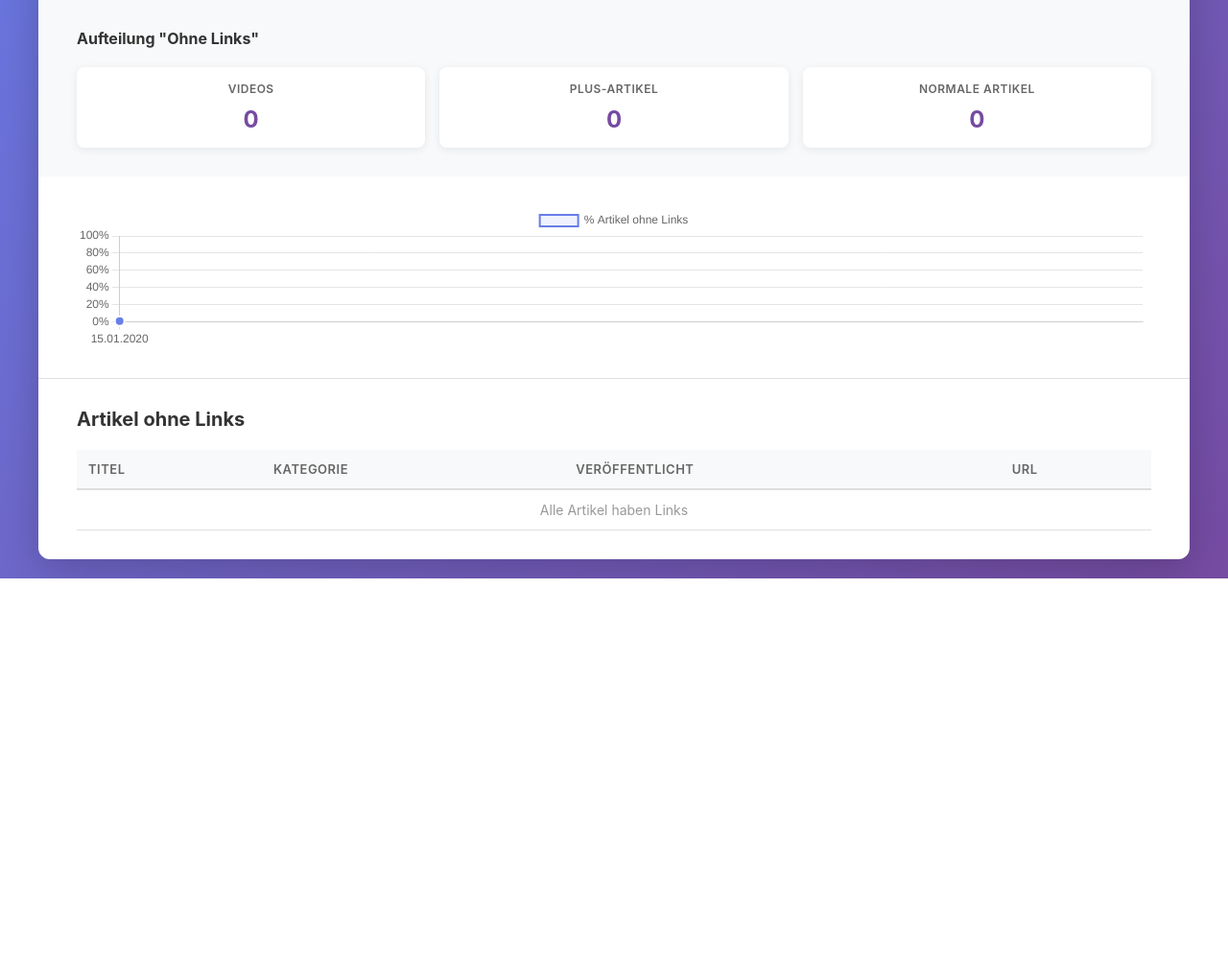
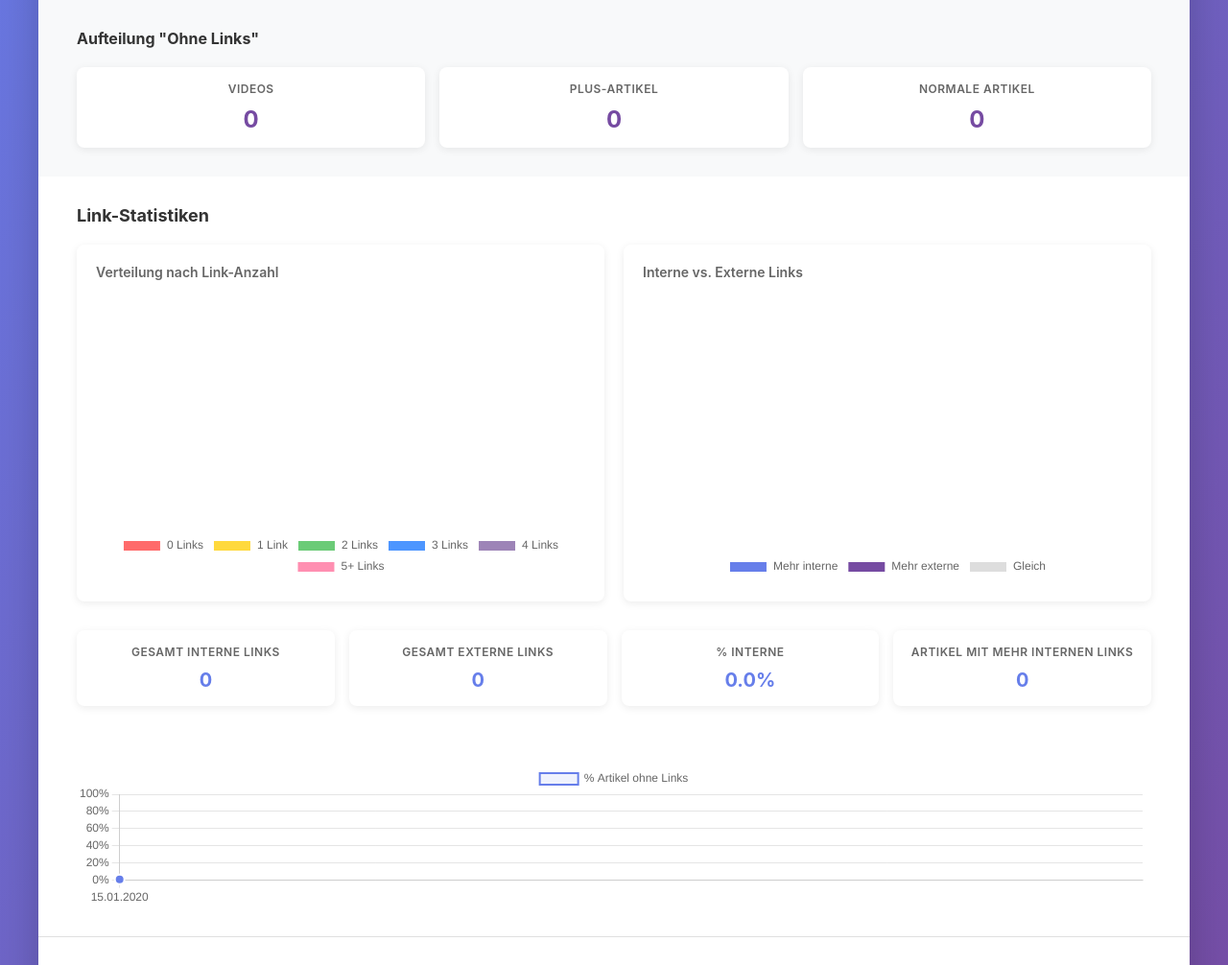
Before and after one commit to BILDSEOVG/article_without_links_B, a Flask app: page / in a window 1280 px wide. Shown: the part 446-1452 px from the top of the page at 96% size. Before the commit the page ends 1049 px from the top, so only its background shows below. Run offline with Flask 3, Linux system fonts and the light colour scheme; tables that the repository leaves empty hold one stand-in row (values such as "Sample post"); data that the repository does not hold is empty.

Commit message:
Add Link-Statistiken section with pie charts
- Track internal vs external links separately
- Link distribution pie chart (0, 1, 2, 3, 4, 5+ links)
- Internal vs external pie chart
- Statistics on articles with more internal/external links
- New database fields: internal_links, external_links
- New API endpoint: /api/link-statistics
- Charts automatically update on date change
- 87.8% of all links are internal
- 154 articles have more internal than external links

```diff
--- a/app.py
+++ b/app.py
@@ -77,6 +77,80 @@ def trigger_run():
 def get_progress():
     progress = checker.get_progress()
     return jsonify(progress)
+
+@app.route("/api/link-statistics")
+def get_link_statistics():
+    date_str = request.args.get("date")
+
+    if date_str:
+        stats = checker.get_stats_for_date(date_str)
+    else:
+        stats = checker.get_latest_stats()
+
+    if not stats:
+        return jsonify({"error": "No data available"}), 404
+
+    run_id = stats["id"]
+    articles = checker.get_articles_for_run(run_id)
+
+    # Link count distribution (pie chart data)
+    link_distribution = {
+        "0_links": 0,
+        "1_link": 0,
+        "2_links": 0,
+        "3_links": 0,
+        "4_links": 0,
+        "5plus_links": 0
+    }
+
+    internal_external_count = {
+        "more_internal": 0,
+        "more_external": 0,
+        "equal": 0
+    }
+
+    for article in articles:
+        if article.get("is_video", 0) == 1:
+            continue
+
+        link_count = article.get("link_count", 0)
+        if link_count == 0:
+            link_distribution["0_links"] += 1
+        elif link_count == 1:
+            link_distribution["1_link"] += 1
+        elif link_count == 2:
+            link_distribution["2_links"] += 1
+        elif link_count == 3:
+            link_distribution["3_links"] += 1
+        elif link_count == 4:
+            link_distribution["4_links"] += 1
+        else:
+            link_distribution["5plus_links"] += 1
+
+        # Count internal vs external
+        internal = article.get("internal_links", 0)
+        external = article.get("external_links", 0)
+        if internal > external:
+            internal_external_count["more_internal"] += 1
+        elif external > internal:
+            internal_external_count["more_external"] += 1
+        else:
+            internal_external_count["equal"] += 1
+
+    # Calculate totals for internal/external
+    total_internal = sum(a.get("internal_links", 0) for a in articles if a.get("is_video", 0) == 0)
+    total_external = sum(a.get("external_links", 0) for a in articles if a.get("is_video", 0) == 0)
+
+    return jsonify({
+        "link_distribution": link_distribution,
+        "internal_external": internal_external_count,
+        "totals": {
+            "total_internal": total_internal,
+            "total_external": total_external,
+            "pct_internal": (total_internal / (total_internal + total_external) * 100) if (total_internal + total_external) > 0 else 0,
+            "pct_external": (total_external / (total_internal + total_external) * 100) if (total_internal + total_external) > 0 else 0
+        }
+    })
 
 @app.route("/api/first-paragraph-stats")
 def get_first_paragraph_stats():
--- a/checker.py
+++ b/checker.py
@@ -47,6 +47,8 @@ def _init_db():
             published_date TEXT,
             is_video INTEGER,
             is_plus_article INTEGER,
+            internal_links INTEGER,
+            external_links INTEGER,
             FOREIGN KEY(run_id) REFERENCES runs(id)
         )
     """)
@@ -87,6 +89,8 @@ def _scrape_url(url):
 
         link_count = 0
         first_paragraph_link_count = 0
+        internal_links = 0
+        external_links = 0
 
         if main and not is_video:
             # Find all text-link elements in main content
@@ -111,6 +115,12 @@ def _scrape_url(url):
 
                 link_count += 1
 
+                # Count internal vs external links
+                if href.startswith("/") or "bild.de" in href:
+                    internal_links += 1
+                else:
+                    external_links += 1
+
             # Count links in first paragraph
             first_paragraph = main.find("p")
             if first_paragraph:
@@ -130,6 +140,8 @@ def _scrape_url(url):
             "first_paragraph_link_count": first_paragraph_link_count,
             "is_video": 1 if is_video else 0,
             "is_plus_article": 1 if is_plus_article else 0,
+            "internal_links": internal_links,
+            "external_links": external_links,
             "error": None
         }
     except Exception as e:
@@ -141,6 +153,8 @@ def _scrape_url(url):
             "first_paragraph_link_count": 0,
             "is_video": 0,
             "is_plus_article": 0,
+            "internal_links": 0,
+            "external_links": 0,
             "error": str(e)
         }
 
@@ -258,9 +272,9 @@ def run_check(progress_callback=None):
     for url, result in scraped.items():
         category = _get_category_from_url(url)
         c.execute("""
-            INSERT INTO articles (run_id, url, title, link_count, first_paragraph_link_count, category, published_date, is_video, is_plus_article)
-            VALUES (?, ?, ?, ?, ?, ?, ?, ?, ?)
-        """, (run_id, url, result["title"], result["link_count"], result.get("first_paragraph_link_count", 0), category, result.get("published_date", ""), result.get("is_video", 0), result.get("is_plus_article", 0)))
+            INSERT INTO articles (run_id, url, title, link_count, first_paragraph_link_count, category, published_date, is_video, is_plus_article, internal_links, external_links)
+            VALUES (?, ?, ?, ?, ?, ?, ?, ?, ?, ?, ?)
+        """, (run_id, url, result["title"], result["link_count"], result.get("first_paragraph_link_count", 0), category, result.get("published_date", ""), result.get("is_video", 0), result.get("is_plus_article", 0), result.get("internal_links", 0), result.get("external_links", 0)))
 
     conn.commit()
     conn.close()
--- a/static/app.js
+++ b/static/app.js
@@ -1,4 +1,6 @@
 let trendChart = null;
+let linkDistributionChart = null;
+let internalExternalChart = null;
 
 async function loadStats(date = null) {
     try {
@@ -318,9 +320,11 @@ document.getElementById("dateInput").addEventListener("change", (e) => {
     if (e.target.value) {
         loadStats(e.target.value);
         loadFirstParaStats();
+        loadLinkStatistics();
     } else {
         loadStats();
         loadFirstParaStats();
+        loadLinkStatistics();
     }
 });
 
@@ -334,9 +338,113 @@ document.getElementById("expandBtn").addEventListener("click", () => {
     loadFirstParaStats();
 });
 
+async function loadLinkStatistics() {
+    try {
+        const dateInput = document.getElementById("dateInput");
+        const date = dateInput.value || null;
+
+        let url = "/api/link-statistics";
+        if (date) {
+            url += "?date=" + date;
+        }
+
+        const response = await fetch(url);
+        if (!response.ok) throw new Error(`HTTP ${response.status}`);
+
+        const data = await response.json();
+        const dist = data.link_distribution;
+        const ie = data.internal_external;
+        const totals = data.totals;
+
+        // Update summary stats
+        document.getElementById("totalInternalLinks").textContent = totals.total_internal;
+        document.getElementById("totalExternalLinks").textContent = totals.total_external;
+        document.getElementById("pctInternalLinks").textContent = totals.pct_internal.toFixed(1) + "%";
+        document.getElementById("articlesMoreInternal").textContent = ie.more_internal;
+
+        // Link distribution pie chart
+        const ctx1 = document.getElementById("linkDistributionChart");
+        if (linkDistributionChart) linkDistributionChart.destroy();
+
+        linkDistributionChart = new Chart(ctx1, {
+            type: "doughnut",
+            data: {
+                labels: ["0 Links", "1 Link", "2 Links", "3 Links", "4 Links", "5+ Links"],
+                datasets: [{
+                    data: [
+                        dist["0_links"],
+                        dist["1_link"],
+                        dist["2_links"],
+                        dist["3_links"],
+                        dist["4_links"],
+                        dist["5plus_links"]
+                    ],
+                    backgroundColor: [
+                        "#FF6B6B",
+                        "#FFD93D",
+                        "#6BCB77",
+                        "#4D96FF",
+                        "#9D84B7",
+                        "#FF8FB1"
+                    ],
+                    borderColor: "white",
+                    borderWidth: 2
+                }]
+            },
+            options: {
+                responsive: true,
+                maintainAspectRatio: false,
+                plugins: {
+                    legend: {
+                        position: "bottom"
+                    }
+                }
+            }
+        });
+
+        // Internal vs external pie chart
+        const ctx2 = document.getElementById("internalExternalChart");
+        if (internalExternalChart) internalExternalChart.destroy();
+
+        internalExternalChart = new Chart(ctx2, {
+            type: "doughnut",
+            data: {
+                labels: ["Mehr interne", "Mehr externe", "Gleich"],
+                datasets: [{
+                    data: [
+                        ie.more_internal,
+                        ie.more_external,
+                        ie.equal
+                    ],
+                    backgroundColor: [
+                        "#667eea",
+                        "#764ba2",
+                        "#ddd"
+                    ],
+                    borderColor: "white",
+                    borderWidth: 2
+                }]
+            },
+            options: {
+                responsive: true,
+                maintainAspectRatio: false,
+                plugins: {
+                    legend: {
+                        position: "bottom"
+                    }
+                }
+            }
+        });
+
+    } catch (error) {
+        console.error("Error loading link statistics:", error);
+    }
+}
+
 // Initial load
 window.addEventListener("load", () => {
     loadStats();
     loadHistory();
     loadFirstParaStats();
+    loadLinkStatistics();
 });
--- a/static/style.css
+++ b/static/style.css
@@ -370,6 +370,70 @@ header p {
     color: #764ba2;
 }
 
+.link-statistics-section {
+    padding: 30px 40px;
+}
+
+.link-statistics-section h3 {
+    margin: 0 0 20px 0;
+    font-size: 18px;
+    color: #333;
+}
+
+.stats-row {
+    display: grid;
+    grid-template-columns: repeat(auto-fit, minmax(350px, 1fr));
+    gap: 20px;
+    margin-bottom: 30px;
+}
+
+.chart-box {
+    background: white;
+    padding: 20px;
+    border-radius: 8px;
+    box-shadow: 0 2px 8px rgba(0, 0, 0, 0.08);
+}
+
+.chart-box h4 {
+    margin: 0 0 15px 0;
+    font-size: 14px;
+    color: #666;
+    font-weight: 600;
+}
+
+.chart-box canvas {
+    max-height: 300px;
+}
+
+.link-summary {
+    display: grid;
+    grid-template-columns: repeat(auto-fit, minmax(180px, 1fr));
+    gap: 15px;
+}
+
+.summary-card {
+    background: white;
+    padding: 15px;
+    border-radius: 8px;
+    box-shadow: 0 2px 8px rgba(0, 0, 0, 0.08);
+    text-align: center;
+}
+
+.summary-label {
+    font-size: 12px;
+    color: #666;
+    text-transform: uppercase;
+    letter-spacing: 0.5px;
+    margin-bottom: 10px;
+    font-weight: 600;
+}
+
+.summary-value {
+    font-size: 20px;
+    font-weight: bold;
+    color: #667eea;
+}
+
 @media (max-width: 768px) {
     .controls {
         flex-direction: column;
--- a/templates/index.html
+++ b/templates/index.html
@@ -67,6 +67,40 @@
             </div>
         </div>
 
+        <div class="link-statistics-section">
+            <h3>Link-Statistiken</h3>
+
+            <div class="stats-row">
+                <div class="chart-box">
+                    <h4>Verteilung nach Link-Anzahl</h4>
+                    <canvas id="linkDistributionChart"></canvas>
+                </div>
+                <div class="chart-box">
+                    <h4>Interne vs. Externe Links</h4>
+                    <canvas id="internalExternalChart"></canvas>
+                </div>
+            </div>
+
+            <div class="link-summary">
+                <div class="summary-card">
+                    <div class="summary-label">Gesamt interne Links</div>
+                    <div class="summary-value" id="totalInternalLinks">—</div>
+                </div>
+                <div class="summary-card">
+                    <div class="summary-label">Gesamt externe Links</div>
+                    <div class="summary-value" id="totalExternalLinks">—</div>
+                </div>
+                <div class="summary-card">
+                    <div class="summary-label">% Interne</div>
+                    <div class="summary-value" id="pctInternalLinks">—</div>
+                </div>
+                <div class="summary-card">
+                    <div class="summary-label">Artikel mit mehr internen Links</div>
+                    <div class="summary-value" id="articlesMoreInternal">—</div>
+                </div>
+            </div>
+        </div>
+
         <div class="chart-container">
             <canvas id="trendChart"></canvas>
         </div>
```
